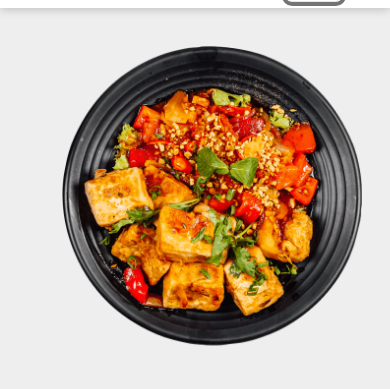
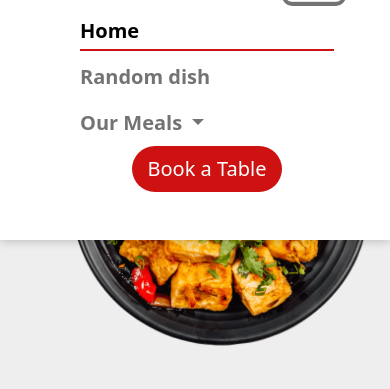
Before and after one commit to Arius02/ymmyRestaurant, a plain HTML site: page home.html in a window 390 px wide. Both pictures are taken after a click on the button "Toggle navigation". Shown: the part 44-433 px from the top of the page. Drawn offline with Linux system fonts and the light colour scheme.

Commit message:
Update home.html

```diff
--- a/home.html
+++ b/home.html
@@ -17,10 +17,10 @@
       <nav class="navbar navbar-expand-lg bg-white p-0 fixed-top">
         <div class="container-fluid px-5">
           <a class="navbar-brand fs-1 " href="#">DFC</a>
-          <button class="navbar-toggler" type="button" data-bs-toggle="collapse" data-bs-target="#navbarNavAltMarkup" aria-controls="navbarNavAltMarkup" aria-expanded="false" aria-label="Toggle navigation">
-          <span class="navbar-toggler-icon"></span>
+          <button class="navbar-toggler" type="button" data-bs-toggle="collapse" data-bs-target="#navbarNav" aria-controls="navbarNav" aria-expanded="false" aria-label="Toggle navigation">
+            <span class="navbar-toggler-icon"></span>
           </button>
-          <div class="collapse navbar-collapse" id="navbarNavDropdown">
+          <div class="collapse navbar-collapse" id="navbarNav">
                 <ul class="navbar-nav ms-auto">
                   <li class="nav-item ms-4 fs-5">
                     <a class="nav-link active line p-0 m-2 fw-bold position-relative" aria-current="page" href="#">Home</a>
@@ -41,7 +41,7 @@
                       <li><a class="dropdown-item" id="cakes" href="#menu">Cakes</a></li>
                     </ul>
                   </li>
-                  <li class="nav-item ms-4 fs-5">
+                  <li class="nav-item ms-4 fs-5 d-flex justify-content-center mb-lg-0 mb-5">
                     <button class="nav-link btn border-0 text-white px-3 rounded-pill" href="#">Book a Table</button>
                   </li>
                 </ul>
@@ -51,8 +51,8 @@
           <div class="container">
             <div class="row pb-5 d-flex align-items-center flex-row-reverse">
             <div class="col-lg-6">
-              <div>
-                <img src="img/hero-img.png" class=" mt-5 w-75 dish " alt="">
+              <div class="d-flex justify-content-center">
+                <img src="img/hero-img.png" class=" mt-5  dish  " alt="">
               </div>
             </div>
             <div class="col-lg-6 text-lg-start text-md-center mt-lg-0 mt-5">
@@ -66,7 +66,7 @@
           </div>
       </section>
     </header>
-    <section class="py-5 overflow-hidden todayDish bg-danger overflow-hidden" id="randDish">
+    <section class="py-5 overflow-hidden todayDish  overflow-hidden" id="randDish">
       <div class="container ">
         <div class=" row p-5 bg-white d-flex align-items-center flex-row-reverse " id="todayDish">
         <h4>Take a Random Dish............</h4>
```
